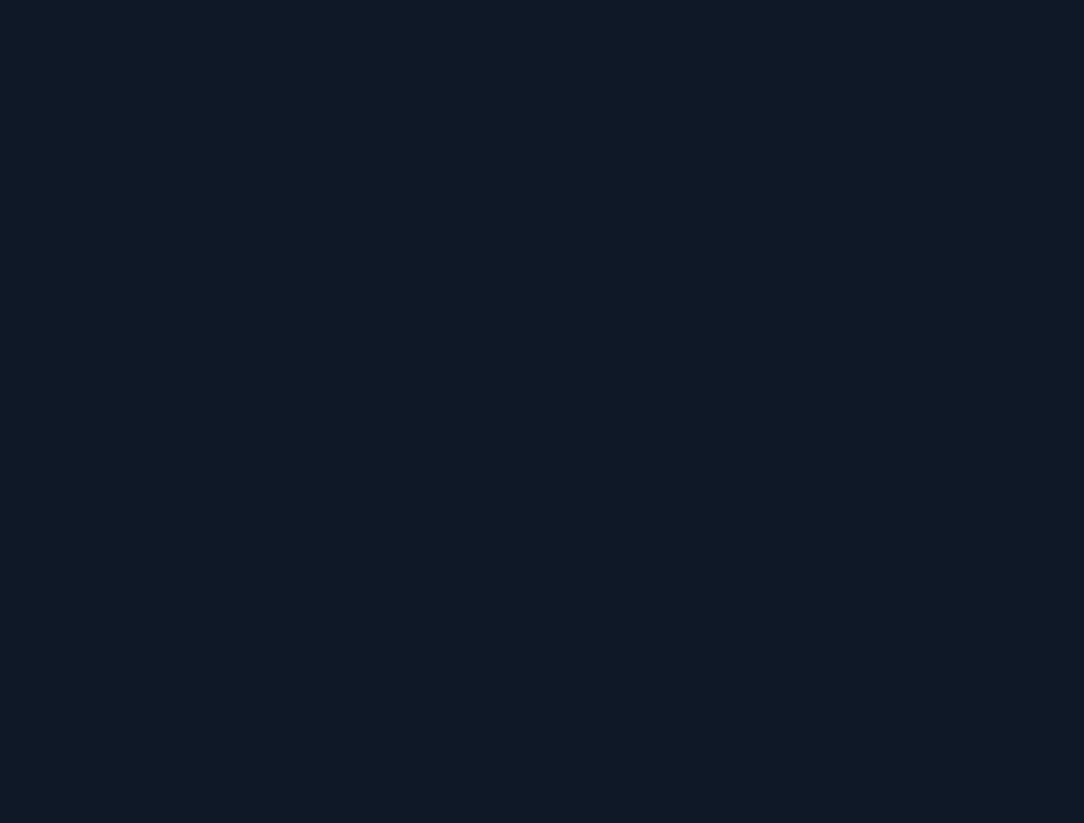
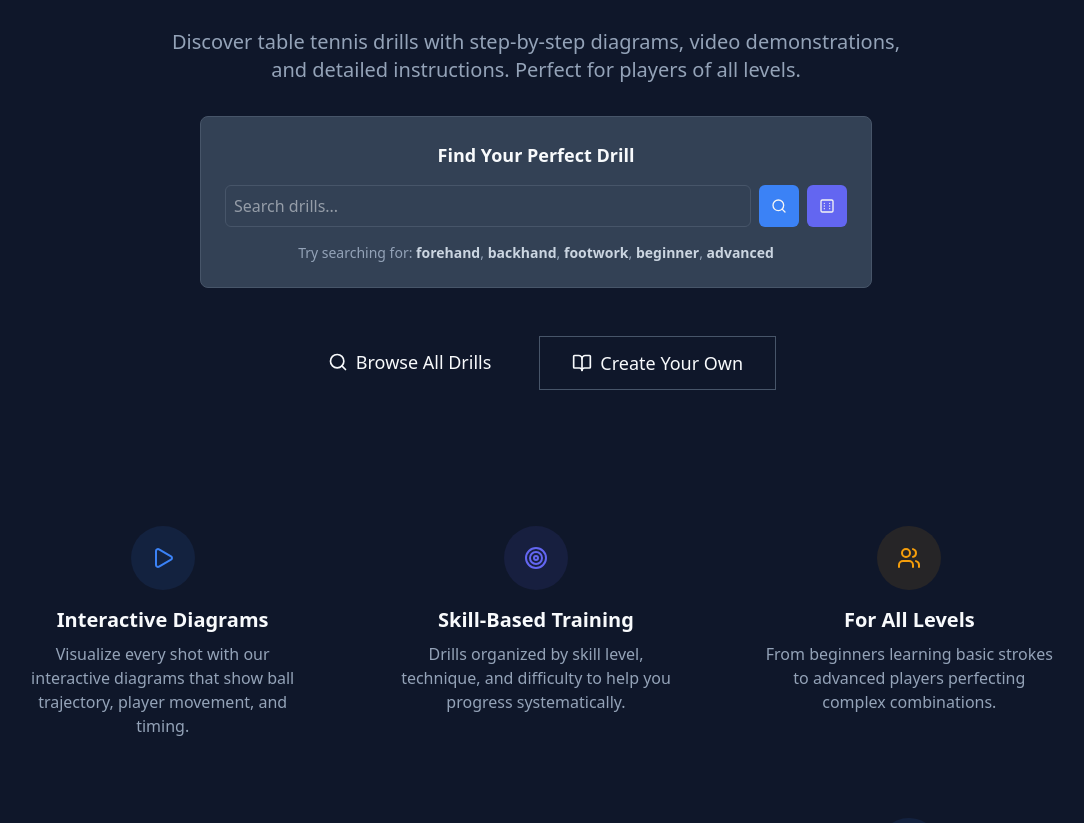
Before and after one commit to RowMur/ttdrills, a Next.js app: page / in a window 1280 px wide. Shown: the part 295-1118 px from the top of the page, without its empty margins (104-1188 px from the left). Before the commit the page ends 800 px from the top, so only its background shows below. Built offline with nearby package versions, Linux system fonts and the light colour scheme; no server answers; the database is empty; sample sign-in values are in the browser's storage.

Commit message:
feat: landing page

```diff
--- a/src/app/page.tsx
+++ b/src/app/page.tsx
@@ -1,6 +1,8 @@
 import { Main } from "@/components/Main";
-import { SearchResults } from "@/components/SearchResults";
-import { Suspense } from "react";
+import { Searchbox } from "@/components/Searchbox";
+import { Button } from "@/components/Button";
+import { Search, Play, BookOpen, Target, Users, Zap } from "lucide-react";
+import Link from "next/link";
 import type { Metadata } from "next";
 
 export const metadata: Metadata = {
@@ -21,9 +23,145 @@ export const metadata: Metadata = {
 export default function Home() {
   return (
     <Main>
-      <Suspense fallback={<div>Loading...</div>}>
-        <SearchResults />
-      </Suspense>
+      {/* Hero Section */}
+      <div className="text-center py-12 px-4">
+        <h1 className="text-4xl md:text-6xl font-bold text-text mb-6">
+          Master Table Tennis with
+          <span className="text-primary block">Interactive Drills</span>
+        </h1>
+        <p className="text-xl text-text-subtle mb-8 max-w-3xl mx-auto">
+          Discover table tennis drills with step-by-step diagrams, video
+          demonstrations, and detailed instructions. Perfect for players of all
+          levels.
+        </p>
+
+        {/* Search Section */}
+        <div className="max-w-2xl mx-auto mb-12">
+          <div className="bg-surface-light border border-border rounded-lg p-6">
+            <h2 className="text-lg font-semibold text-text mb-4">
+              Find Your Perfect Drill
+            </h2>
+            <Searchbox />
+            <div className="mt-4 text-sm text-text-subtle">
+              Try searching for:{" "}
+              <strong className="text-text-muted">forehand</strong>,{" "}
+              <strong className="text-text-muted">backhand</strong>,{" "}
+              <strong className="text-text-muted">footwork</strong>,{" "}
+              <strong className="text-text-muted">beginner</strong>,{" "}
+              <strong className="text-text-muted">advanced</strong>
+            </div>
+          </div>
+        </div>
+
+        {/* Quick Actions */}
+        <div className="flex flex-col sm:flex-row gap-4 justify-center mb-16">
+          <Link href="/search">
+            <Button className="flex items-center gap-2 px-8 py-3 text-lg">
+              <Search size={20} />
+              Browse All Drills
+            </Button>
+          </Link>
+          <Link href="/create">
+            <Button className="flex items-center gap-2 px-8 py-3 text-lg border border-border bg-transparent text-text hover:bg-surface-light">
+              <BookOpen size={20} />
+              Create Your Own
+            </Button>
+          </Link>
+        </div>
+      </div>
+
+      {/* Features Section */}
+      <div className="grid md:grid-cols-2 lg:grid-cols-3 gap-8 mb-16">
+        <div className="text-center p-6">
+          <div className="bg-primary/10 w-16 h-16 rounded-full flex items-center justify-center mx-auto mb-4">
+            <Play className="text-primary" size={24} />
+          </div>
+          <h3 className="text-xl font-semibold text-text mb-2">
+            Interactive Diagrams
+          </h3>
+          <p className="text-text-subtle">
+            Visualize every shot with our interactive diagrams that show ball
+            trajectory, player movement, and timing.
+          </p>
+        </div>
+
+        <div className="text-center p-6">
+          <div className="bg-success/10 w-16 h-16 rounded-full flex items-center justify-center mx-auto mb-4">
+            <Target className="text-success" size={24} />
+          </div>
+          <h3 className="text-xl font-semibold text-text mb-2">
+            Skill-Based Training
+          </h3>
+          <p className="text-text-subtle">
+            Drills organized by skill level, technique, and difficulty to help
+            you progress systematically.
+          </p>
+        </div>
+
+        <div className="text-center p-6">
+          <div className="bg-warning/10 w-16 h-16 rounded-full flex items-center justify-center mx-auto mb-4">
+            <Users className="text-warning" size={24} />
+          </div>
+          <h3 className="text-xl font-semibold text-text mb-2">
+            For All Levels
+          </h3>
+          <p className="text-text-subtle">
+            From beginners learning basic strokes to advanced players perfecting
+            complex combinations.
+          </p>
+        </div>
+
+        <div className="text-center p-6">
+          <div className="bg-info/10 w-16 h-16 rounded-full flex items-center justify-center mx-auto mb-4">
+            <BookOpen className="text-info" size={24} />
+          </div>
+          <h3 className="text-xl font-semibold text-text mb-2">
+            Detailed Instructions
+          </h3>
+          <p className="text-text-subtle">
+            Step-by-step guidance with tips, common mistakes to avoid, and
+            progression suggestions.
+          </p>
+        </div>
+
+        <div className="text-center p-6">
+          <div className="bg-secondary/10 w-16 h-16 rounded-full flex items-center justify-center mx-auto mb-4">
+            <Zap className="text-secondary" size={24} />
+          </div>
+          <h3 className="text-xl font-semibold text-text mb-2">
+            Video Demonstrations
+          </h3>
+          <p className="text-text-subtle">
+            Watch professional players demonstrate techniques with clear
+            explanations and slow-motion analysis.
+          </p>
+        </div>
+
+        <div className="text-center p-6">
+          <div className="bg-primary/10 w-16 h-16 rounded-full flex items-center justify-center mx-auto mb-4">
+            <Search className="text-primary" size={24} />
+          </div>
+          <h3 className="text-xl font-semibold text-text mb-2">Smart Search</h3>
+          <p className="text-text-subtle">
+            Find exactly what you need with our intelligent search that
+            understands table tennis terminology.
+          </p>
+        </div>
+      </div>
+
+      {/* CTA Section */}
+      <div className="text-center bg-surface-light border border-border rounded-lg p-8 mb-8">
+        <h2 className="text-2xl font-bold text-text mb-4">
+          Ready to Improve Your Game?
+        </h2>
+        <p className="text-text-subtle mb-6 max-w-2xl mx-auto">
+          Start improving your table tennis skills today. Begin with a simple
+          search or explore our comprehensive drill library.
+        </p>
+        <Link href="/search">
+          <Button className="px-8 py-3 text-lg">Start Practicing Now</Button>
+        </Link>
+      </div>
     </Main>
   );
 }
--- /dev/null
+++ b/src/app/search/page.tsx
@@ -0,0 +1,20 @@
+import { Main } from "@/components/Main";
+import { SearchResults } from "@/components/SearchResults";
+import { Suspense } from "react";
+import type { Metadata } from "next";
+
+export const metadata: Metadata = {
+  title: "Search Drills - TTDrills",
+  description:
+    "Search and discover table tennis drills with interactive diagrams and video demonstrations.",
+};
+
+export default function SearchPage() {
+  return (
+    <Main>
+      <Suspense fallback={<div>Loading...</div>}>
+        <SearchResults />
+      </Suspense>
+    </Main>
+  );
+}
--- a/src/components/Navbar.tsx
+++ b/src/components/Navbar.tsx
@@ -7,9 +7,12 @@ import { Suspense } from "react";
 import { Plus, User, LogOut } from "lucide-react";
 import { useSession, signOut } from "next-auth/react";
 import { Button } from "@/components/Button";
+import { usePathname } from "next/navigation";
 
 export const Navbar = () => {
   const { data: session, status } = useSession();
+  const pathname = usePathname();
+  const isHomePage = pathname === "/";
 
   return (
     <nav className="max-w-6xl mx-auto mb-4 px-4 text-text">
@@ -31,12 +34,14 @@ export const Navbar = () => {
             )}
           </div>
 
-          {/* Search - hidden on small screens */}
+          {/* Search - hidden on small screens and homepage */}
+          {!isHomePage && (
             <div className="hidden lg:block flex-1 max-w-md mx-4">
               <Suspense fallback={<div className="text-xs">Loading...</div>}>
                 <Searchbox />
               </Suspense>
             </div>
+          )}
 
           {/* Auth section */}
           {status === "loading" ? (
@@ -69,12 +74,14 @@ export const Navbar = () => {
           )}
         </div>
 
-        {/* Bottom row - Search (only on smaller screens) */}
+        {/* Bottom row - Search (only on smaller screens and not homepage) */}
+        {!isHomePage && (
           <div className="lg:hidden">
             <Suspense fallback={<div className="text-xs">Loading...</div>}>
               <Searchbox />
             </Suspense>
           </div>
+        )}
       </div>
     </nav>
   );
--- a/src/components/Searchbox.tsx
+++ b/src/components/Searchbox.tsx
@@ -16,9 +16,9 @@ export const Searchbox = () => {
   const handleSearch = useCallback(
     (query: string) => {
       if (query) {
-        router.push(`/?${SEARCH_KEY}=${encodeURIComponent(query)}`);
+        router.push(`/search?${SEARCH_KEY}=${encodeURIComponent(query)}`);
       } else {
-        router.push("/");
+        router.push("/search");
       }
     },
     [router]
```
Lines whose indentation alone changed are shown as unchanged.
